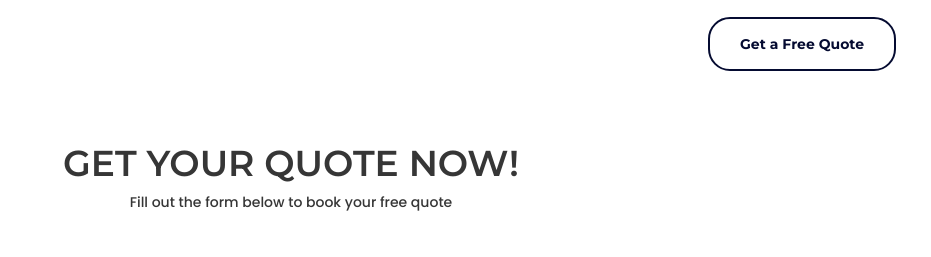
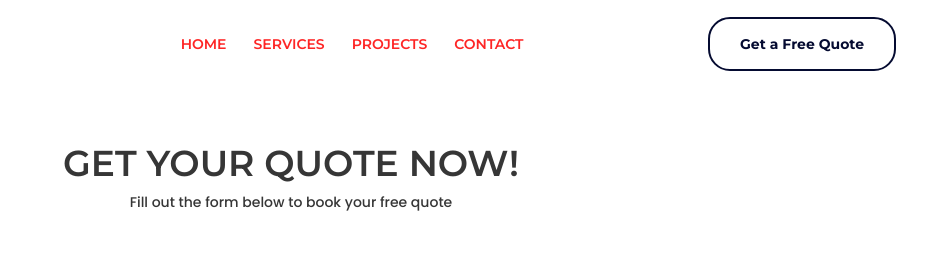
Before and after one commit to AlexMotaco/TaylorSelectServices, a plain HTML site: page quote.html in a window 1280 px wide. Shown: the top 257 px of the page, 349-1280 px from the left. Drawn offline with Linux system fonts and the light colour scheme; grey boxes are pictures that could not be loaded; a script that the page names is missing.

Commit message:
Update style.css

```diff
--- a/assets/css/style.css
+++ b/assets/css/style.css
@@ -330,7 +330,7 @@ Home 4 Header Style
 }
 
 .main-menu.transparent-menu ul li>a {
-    color: #ffffff;
+    color: #FE2525;
     position: relative;
 }
 
```
